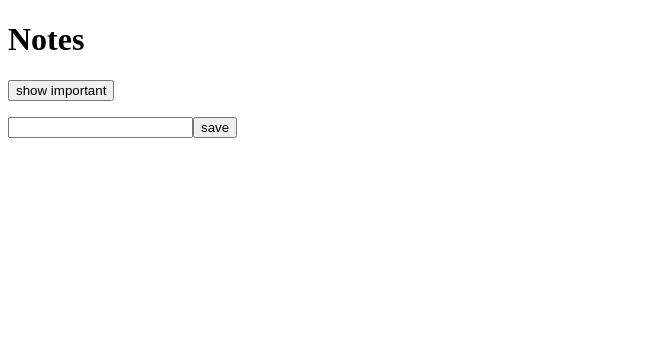
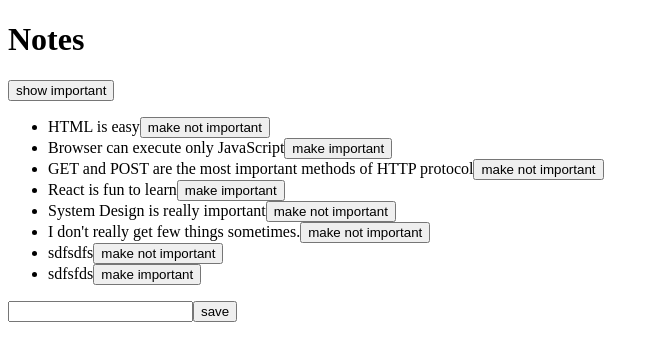
Before and after one commit to Devanshukoli/full-stack-submission-repo, a React (Vite) app in the folder part2/: page / in a window 1280 px wide. Shown: the top 360 px of the page, without its empty margins (0-659 px from the left). Built offline with nearby package versions, Linux system fonts and the light colour scheme; data requests are answered from the project's data file.

Commit message:
fix notes render issue

```diff
--- a/part2/db.json
+++ b/part2/db.json
@@ -29,6 +29,16 @@
       "id": "OALi5J2X6X4",
       "content": "I don't really get few things sometimes.",
       "important": true
+    },
+    {
+      "id": "AaTduIXQMDU",
+      "content": "sdfsdfs",
+      "important": true
+    },
+    {
+      "id": "VYxUgGiO4h0",
+      "content": "sdfsfds",
+      "important": false
     }
   ],
   "$schema": "./node_modules/json-server/schema.json"
--- a/part2/src/App.jsx
+++ b/part2/src/App.jsx
@@ -19,7 +19,7 @@ const App = () => {
       })
   }
 
-  useEffect(() => hook, [])
+  useEffect(() => hook(), [])
   console.log('render', notes.length, 'notes')
 
   const addNote = (event) => {
```
